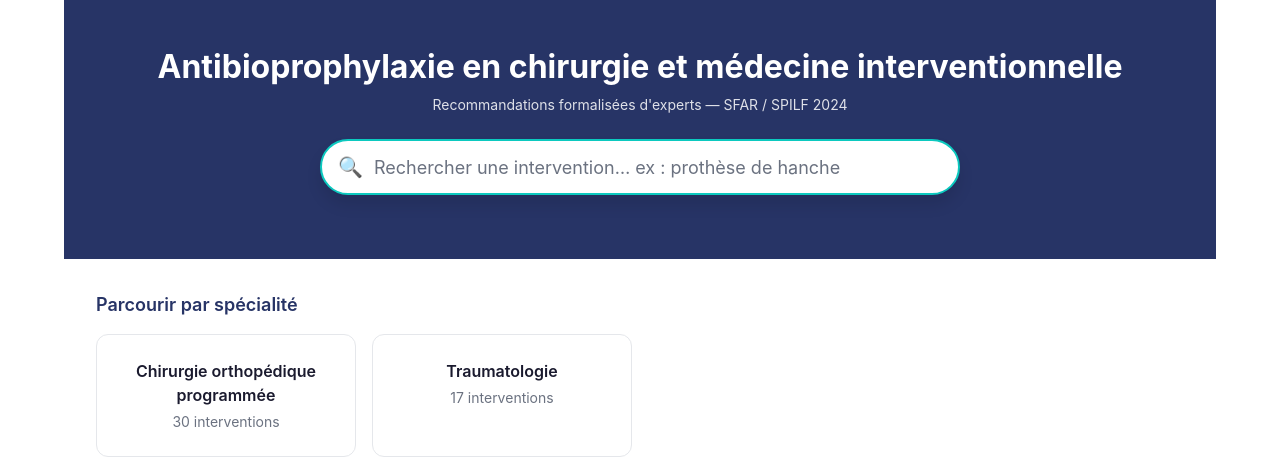
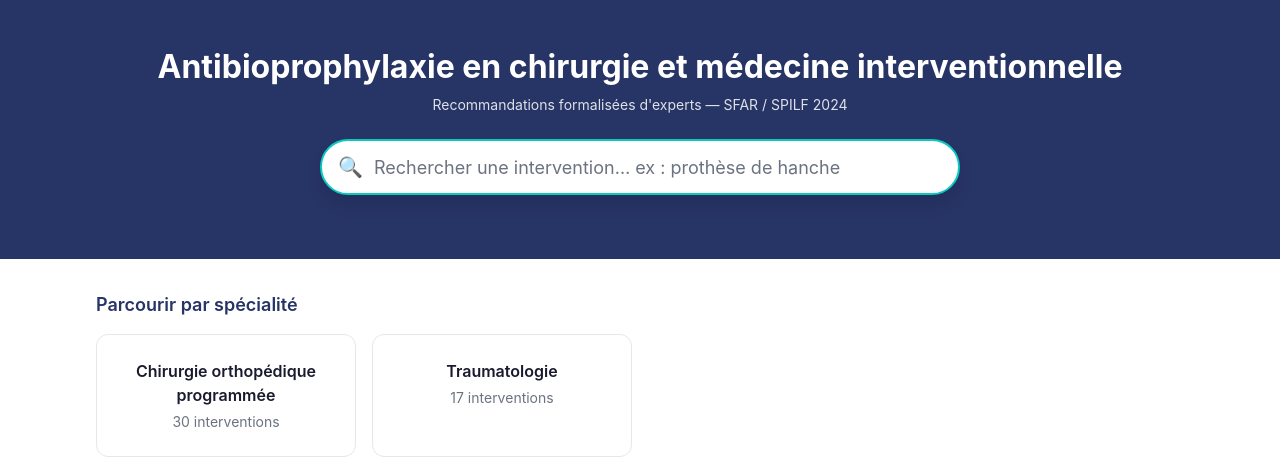
Before and after one commit to tomboulier/recos-antibioprophylaxie-SFAR, a FastAPI app: page / in a window 1280 px wide. Shown: the part 56-517 px from the top of the page. Run offline with FastAPI, Linux system fonts and the light colour scheme.

Commit message:
fix(css): héros pleine largeur avec technique 100vw
Le héros déborde maintenant du max-width du <main> pour
s'étendre bord à bord sur toutes les tailles d'écran.

Co-Authored-By: Claude Opus 4.6 <noreply@anthropic.com>

```diff
--- a/app/static/css/accueil.css
+++ b/app/static/css/accueil.css
@@ -1,12 +1,17 @@
 /* Accueil — héros, recherche, grille spécialités */
 
 /* --- Section héros --- */
+/* Le héros doit s'étendre bord à bord malgré le max-width du <main>. */
 .hero {
   background: var(--color-primary);
   color: #fff;
   text-align: center;
   padding: var(--space-8) var(--space-4) var(--space-12);
-  margin: calc(-1 * var(--space-6)) calc(-1 * var(--space-4)) 0;
+  width: 100vw;
+  position: relative;
+  left: 50%;
+  transform: translateX(-50%);
+  margin-top: calc(-1 * var(--space-6));
 }
 
 .hero h1 {
@@ -121,7 +126,7 @@
 @media (min-width: 768px) {
   .hero {
     padding: var(--space-12) var(--space-6) calc(var(--space-12) + var(--space-4));
-    margin: calc(-1 * var(--space-8)) calc(-1 * var(--space-6)) 0;
+    margin-top: calc(-1 * var(--space-8));
   }
 
   .search-bar__input {
@@ -150,7 +155,7 @@
 /* --- Desktop : grille 4 colonnes --- */
 @media (min-width: 1024px) {
   .hero {
-    margin: calc(-1 * var(--space-12)) calc(-1 * var(--space-8)) 0;
+    margin-top: calc(-1 * var(--space-12));
   }
 
   .specialites__grid {
```
